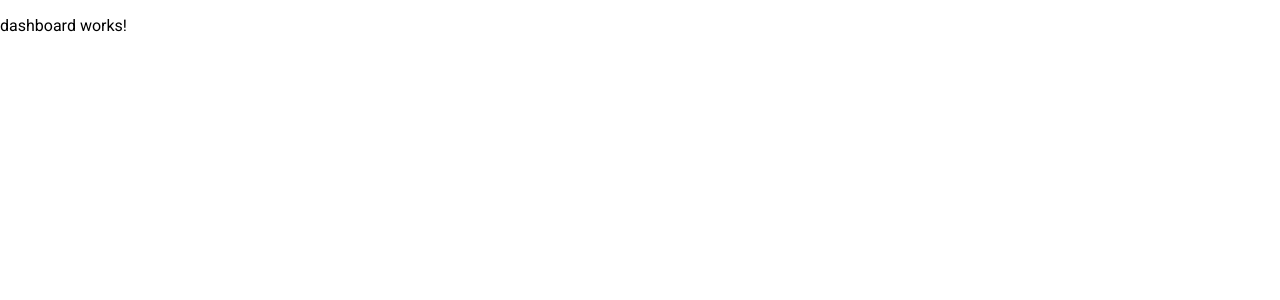
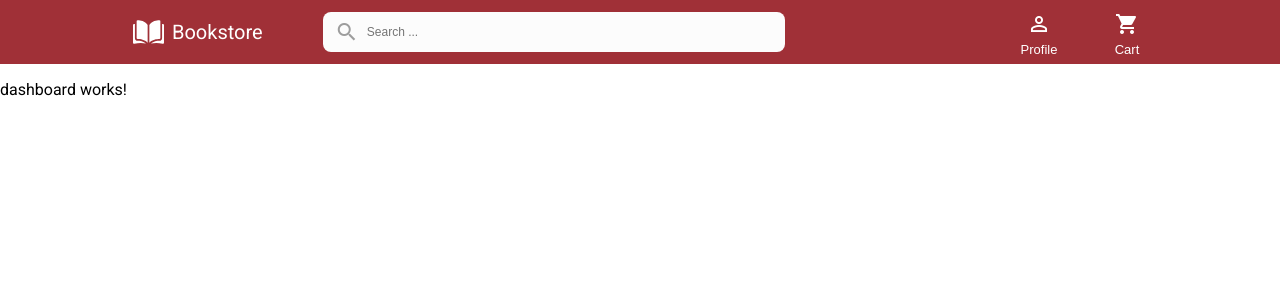
Before and after one commit to varunriyer/BookStore, an Angular app: page /dashboard in a window 1280 px wide. Shown: the top 300 px of the page. Built offline with nearby package versions, Linux system fonts and the light colour scheme.

Commit message:
[Varun]: feat: Integrate AppBar component into Dashboard for improved navigation

```diff
--- a/src/app/pages/dashboard/dashboard.component.html
+++ b/src/app/pages/dashboard/dashboard.component.html
@@ -1 +1,3 @@
+<app-appbar></app-appbar>
+
 <p>dashboard works!</p>
```
Also changed, not shown: src/app/pages/dashboard/dashboard.component.ts (+4 -5 lines).
